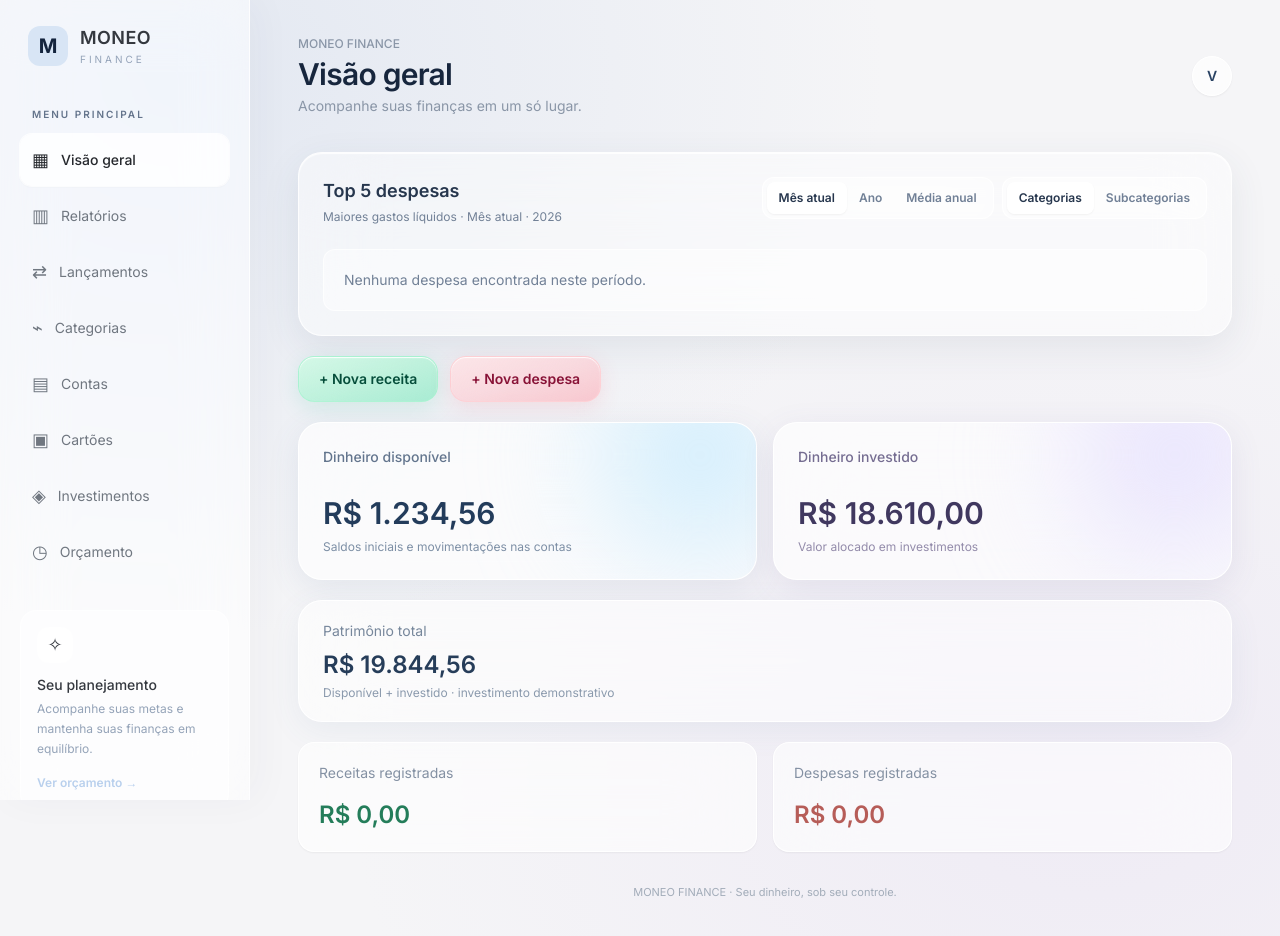
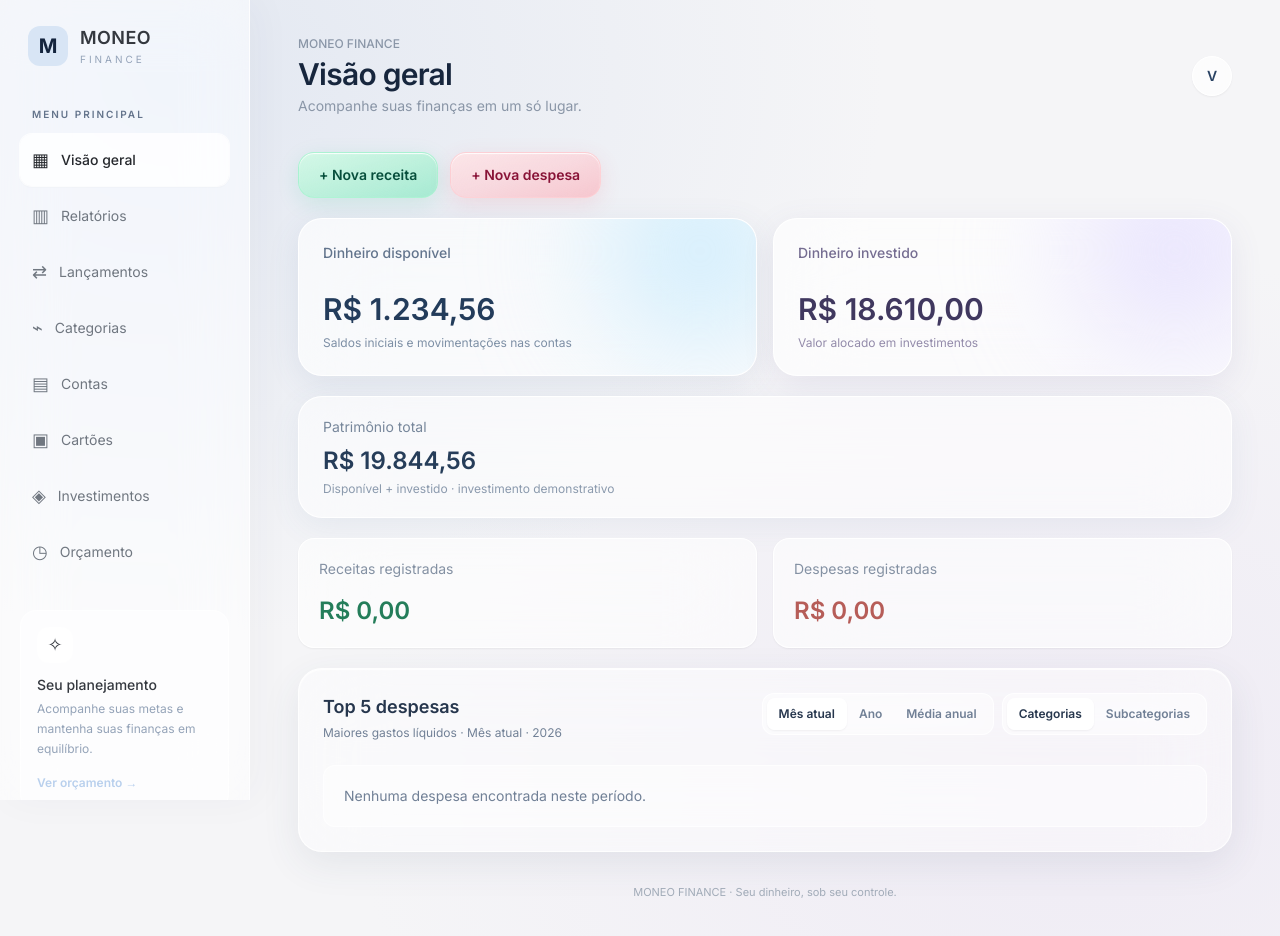
Before and after one commit to escrivitinho/stackblitz-starters-xpoyeyy7, a Next.js app: page / in a window 1280 px wide. Shown: the top 936 px of the page. Built offline with nearby package versions, Linux system fonts and the light colour scheme.

Commit message:
Move Top 5 expenses card to bottom of Overview

```diff
--- a/app/page.tsx
+++ b/app/page.tsx
@@ -964,7 +964,6 @@ if (amountCents <= 0) {
 
         {active === "Visão geral" && (
           <div className="space-y-5">
-            <TopExpenses transactions={transactions} categories={categories} />
             <div className="flex flex-wrap gap-3">
               {([["income", "+ Nova receita"], ["expense", "+ Nova despesa"]] as [TransactionType, string][]).map(([type, label]) => (
                 <button key={type} type="button" onClick={() => {
@@ -1016,7 +1015,7 @@ if (amountCents <= 0) {
               </div>
             </div>
 
-
+            <TopExpenses transactions={transactions} categories={categories} />
           </div>
         )}
 
```
